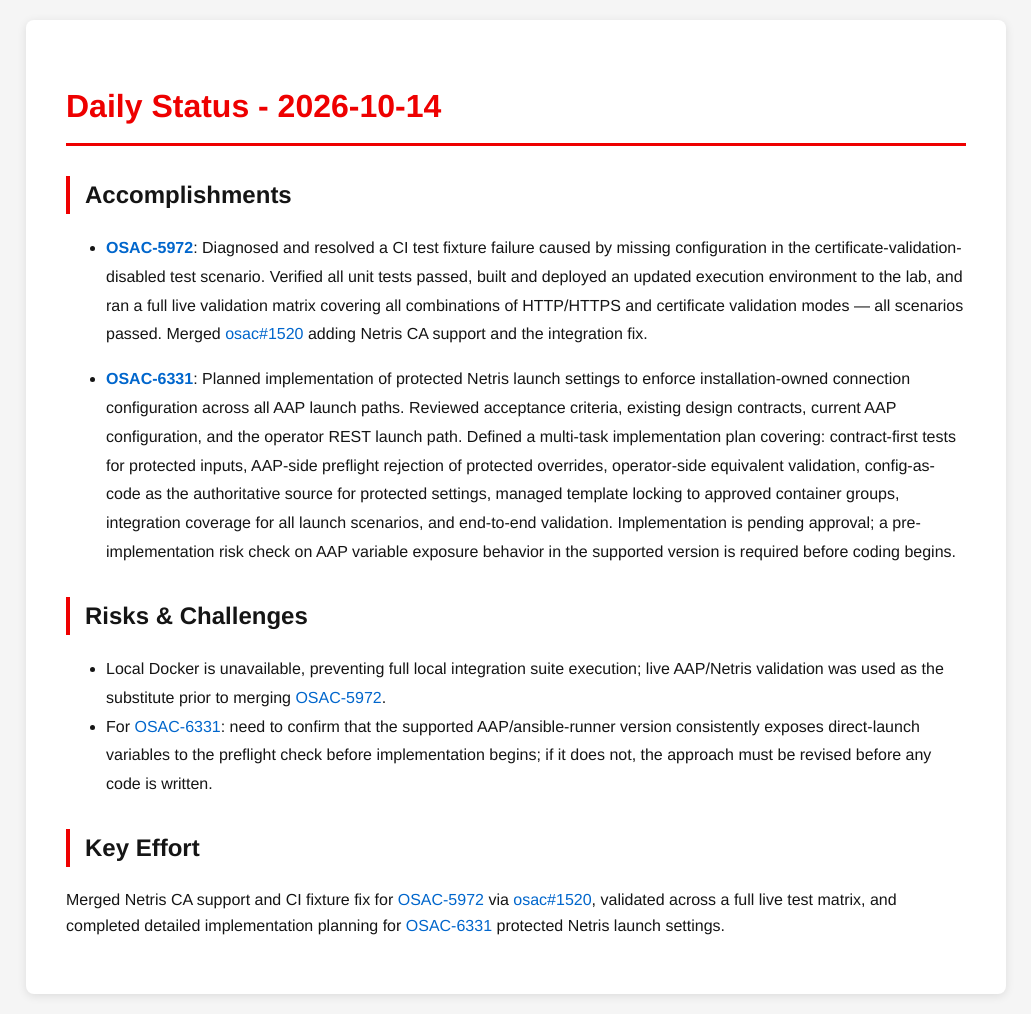
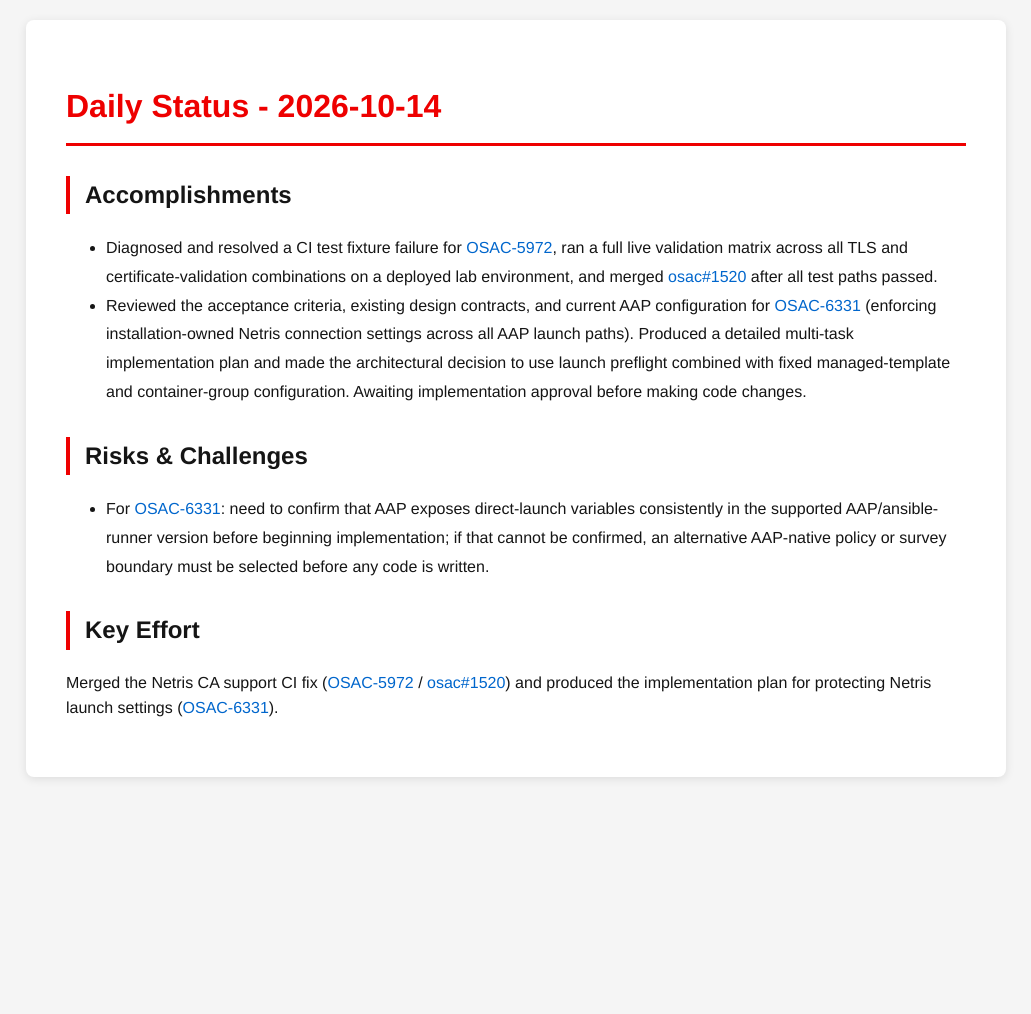
Before and after one commit to tzvatot/daily-status, a Jekyll site: the page built from 2026-10-14.md, in a window 1280 px wide. Shown: the whole page, without its empty margins (124-1155 px from the left). Built offline with Jekyll 4.4.1, drawn with Linux system fonts in a browser that asks for light colours; after the commit the page ends 900 px from its top, so only the background shows below that.

Commit message:
Daily status update - 2026-10-14

```diff
--- a/2026-10-14.md
+++ b/2026-10-14.md
@@ -7,16 +7,11 @@
 # Daily Status - 2026-10-14
 
 ## Accomplishments
-
-- **[OSAC-5972](https://redhat.atlassian.net/browse/OSAC-5972)**: Diagnosed and resolved a CI test fixture failure caused by missing configuration in the certificate-validation-disabled test scenario. Verified all unit tests passed, built and deployed an updated execution environment to the lab, and ran a full live validation matrix covering all combinations of HTTP/HTTPS and certificate validation modes — all scenarios passed. Merged [osac#1520](https://github.com/osac-project/osac/pull/1520) adding Netris CA support and the integration fix.
-
-- **[OSAC-6331](https://redhat.atlassian.net/browse/OSAC-6331)**: Planned implementation of protected Netris launch settings to enforce installation-owned connection configuration across all AAP launch paths. Reviewed acceptance criteria, existing design contracts, current AAP configuration, and the operator REST launch path. Defined a multi-task implementation plan covering: contract-first tests for protected inputs, AAP-side preflight rejection of protected overrides, operator-side equivalent validation, config-as-code as the authoritative source for protected settings, managed template locking to approved container groups, integration coverage for all launch scenarios, and end-to-end validation. Implementation is pending approval; a pre-implementation risk check on AAP variable exposure behavior in the supported version is required before coding begins.
+- Diagnosed and resolved a CI test fixture failure for [OSAC-5972](https://redhat.atlassian.net/browse/OSAC-5972), ran a full live validation matrix across all TLS and certificate-validation combinations on a deployed lab environment, and merged [osac#1520](https://github.com/osac-project/osac/pull/1520) after all test paths passed.
+- Reviewed the acceptance criteria, existing design contracts, and current AAP configuration for [OSAC-6331](https://redhat.atlassian.net/browse/OSAC-6331) (enforcing installation-owned Netris connection settings across all AAP launch paths). Produced a detailed multi-task implementation plan and made the architectural decision to use launch preflight combined with fixed managed-template and container-group configuration. Awaiting implementation approval before making code changes.
 
 ## Risks & Challenges
-
-- Local Docker is unavailable, preventing full local integration suite execution; live AAP/Netris validation was used as the substitute prior to merging [OSAC-5972](https://redhat.atlassian.net/browse/OSAC-5972).
-- For [OSAC-6331](https://redhat.atlassian.net/browse/OSAC-6331): need to confirm that the supported AAP/ansible-runner version consistently exposes direct-launch variables to the preflight check before implementation begins; if it does not, the approach must be revised before any code is written.
+- For [OSAC-6331](https://redhat.atlassian.net/browse/OSAC-6331): need to confirm that AAP exposes direct-launch variables consistently in the supported AAP/ansible-runner version before beginning implementation; if that cannot be confirmed, an alternative AAP-native policy or survey boundary must be selected before any code is written.
 
 ## Key Effort
-
-Merged Netris CA support and CI fixture fix for [OSAC-5972](https://redhat.atlassian.net/browse/OSAC-5972) via [osac#1520](https://github.com/osac-project/osac/pull/1520), validated across a full live test matrix, and completed detailed implementation planning for [OSAC-6331](https://redhat.atlassian.net/browse/OSAC-6331) protected Netris launch settings.
+Merged the Netris CA support CI fix ([OSAC-5972](https://redhat.atlassian.net/browse/OSAC-5972) / [osac#1520](https://github.com/osac-project/osac/pull/1520)) and produced the implementation plan for protecting Netris launch settings ([OSAC-6331](https://redhat.atlassian.net/browse/OSAC-6331)).
```
